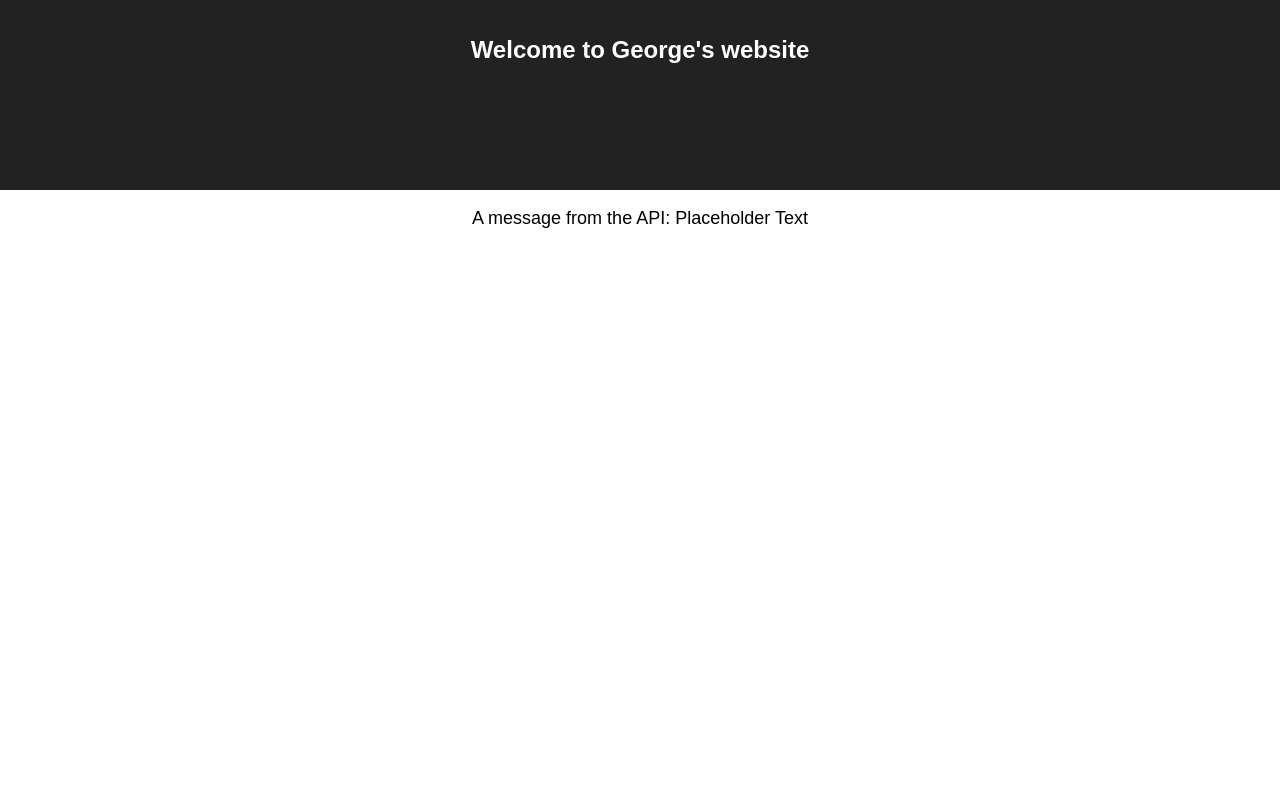
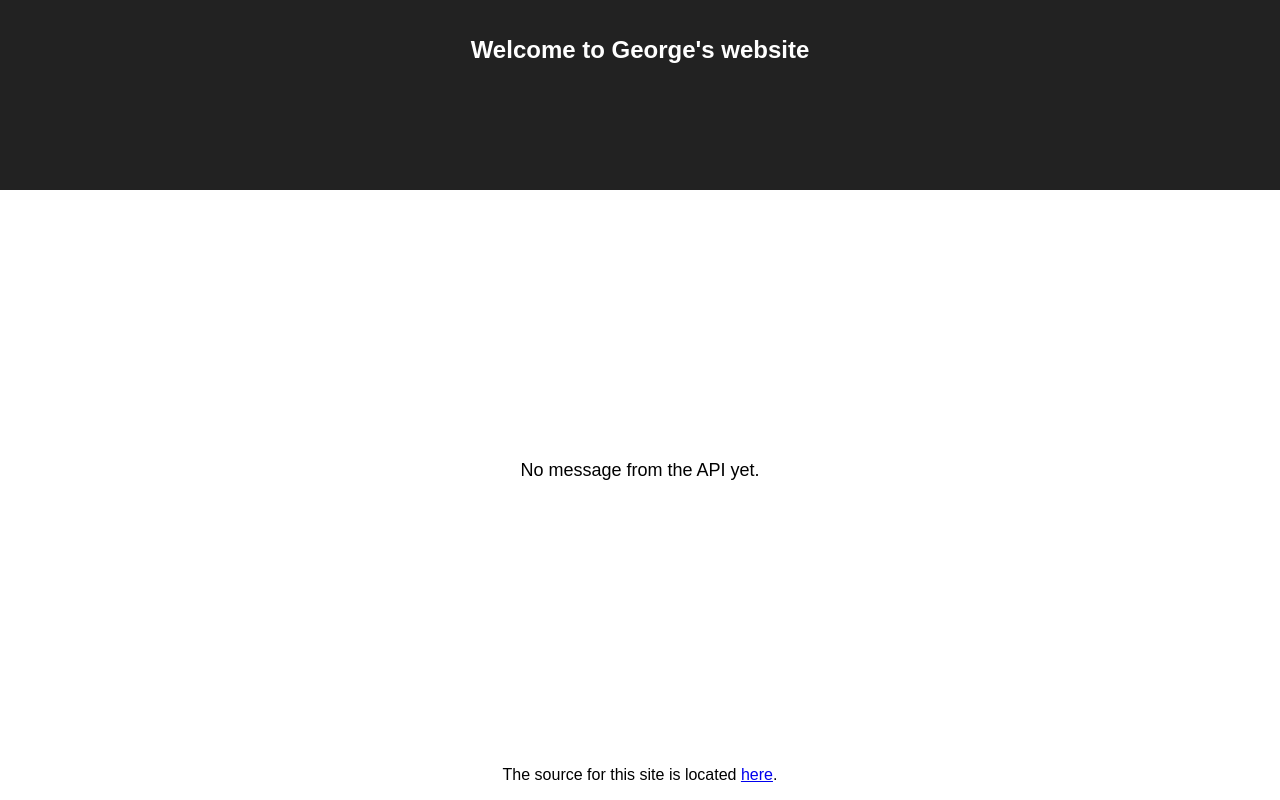
Before and after one commit to g-s-k/gsk-space, a React app in the folder client/: page / in a window 1280 px wide. Built offline with nearby package versions, Linux system fonts and the light colour scheme; no server answers.

Commit message:
added link to git repo

```diff
--- a/client/src/App.css
+++ b/client/src/App.css
@@ -1,5 +1,12 @@
+html, body, #root, .App {
+  height: 100%;
+}
+
 .App {
   text-align: center;
+  display: flex;
+  flex-direction: column;
+  justify-content: space-between;
 }
 
 .App-logo {
@@ -22,6 +29,8 @@
   font-size: large;
 }
 
+.App-info {}
+
 @keyframes App-logo-spin {
   from { transform: rotate(0deg); }
   to { transform: rotate(360deg); }
--- a/client/src/App.js
+++ b/client/src/App.js
@@ -6,13 +6,12 @@ class App extends Component {
     super(props);
 
     this.state = {
-      message: "Placeholder Text"
+      message: ""
     };
   }
 
   async componentWillMount() {
     const message = await fetch("/api").then(x => x.json());
-    console.log(message);
     this.setState({ message });
   }
 
@@ -24,8 +23,11 @@ class App extends Component {
           <h1 className="App-title">Welcome to George's website</h1>
         </header>
         <p className="App-intro">
-          {`A message from the API: ${message}`}
+          {message ? `A message from the API: ${message}` : "No message from the API yet."}
         </p>
+      <footer>
+        <p className="App-info">The source for this site is located <a href="https://github.com/g-s-k/gsk-space">here</a>.</p>
+      </footer>
       </div>
     );
   }
```
